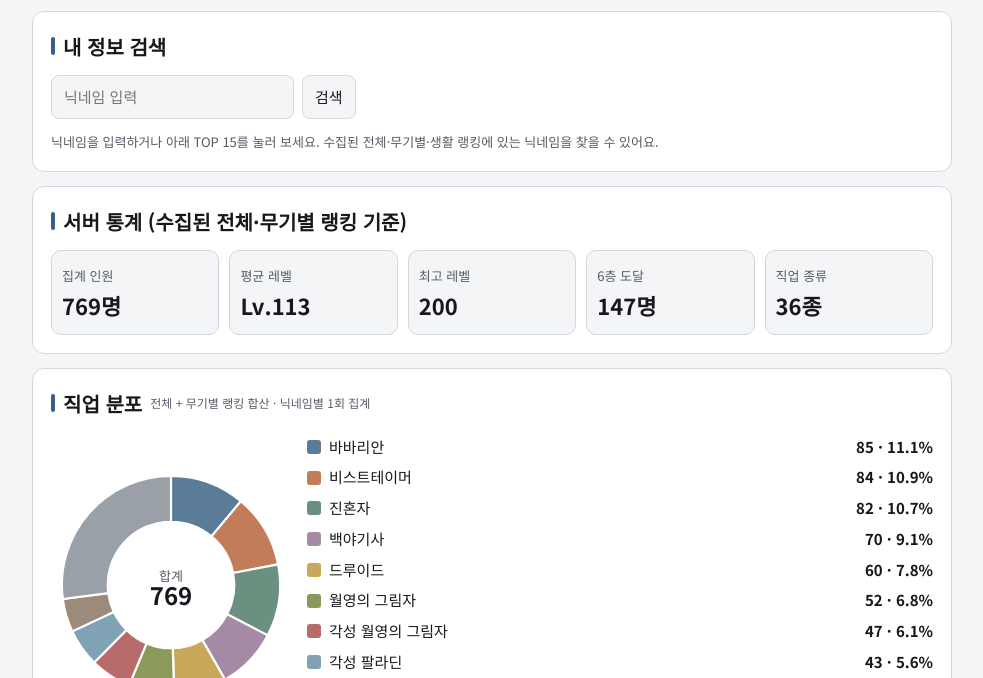
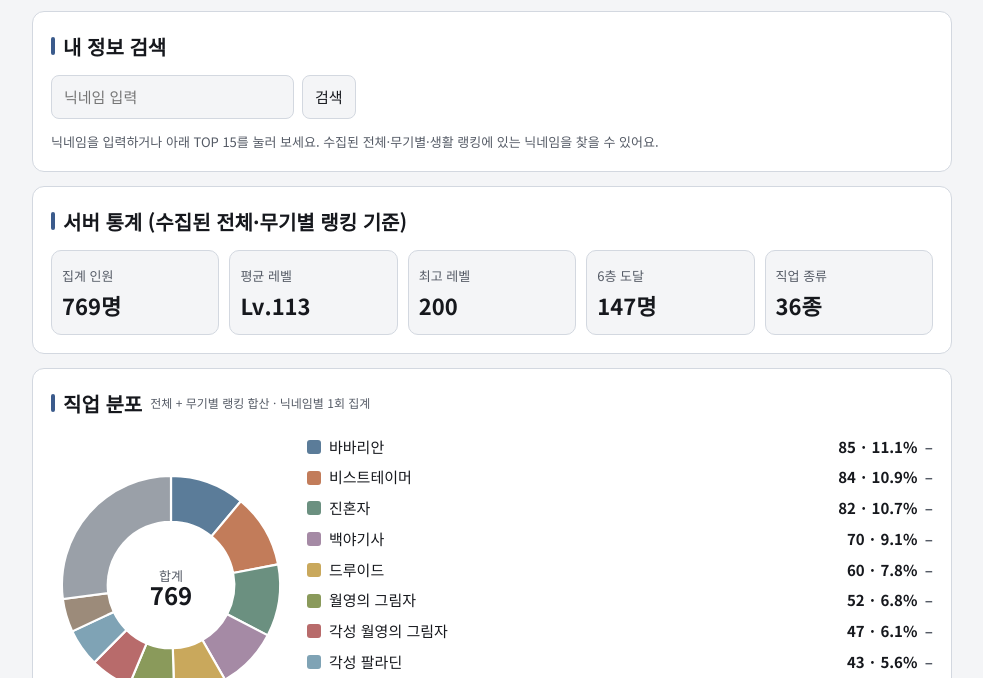
Before and after one commit to LApl3/seres-ranking, a plain HTML site: page docs/index.html in a window 1280 px wide. Shown: the part 99-777 px from the top of the page, without its empty margins (148-1131 px from the left). Drawn offline with Linux system fonts and the light colour scheme.

Commit message:
Add files via upload

```diff
--- a/docs/index.html
+++ b/docs/index.html
@@ -44,7 +44,10 @@ em.up,em.dn,em.eq{font-style:normal;font-weight:700;margin-left:4px;white-space:
 @media(max-width:640px){.t15g{grid-template-columns:1fr;grid-template-rows:none;grid-auto-flow:row}}
 .tc{display:flex;align-items:center;gap:10px;text-align:left;padding:10px;border-radius:10px;width:100%}.tc .rk{font-size:20px;min-width:34px;text-align:center;font-weight:900}
 .tc img{width:48px;height:48px;image-rendering:pixelated;border-radius:6px;background:var(--bd);flex:none}.tc .ti{display:flex;flex-direction:column;line-height:1.35;min-width:0}.tc .ti b{font-size:16px;overflow:hidden;text-overflow:ellipsis}
-#sc input{width:96px}.av{border-radius:50%}.av img{border-radius:50%;object-fit:cover}.tc img{border-radius:50%;object-fit:cover}</style></head><body><main>
+#sc input{width:96px}.av{border-radius:50%}.av img{border-radius:50%;object-fit:cover}.tc img{border-radius:50%;object-fit:cover}.rv{opacity:0;transform:translateY(28px);transition:opacity .6s ease,transform .6s ease}.rv.in{opacity:1;transform:none}
+@keyframes pop{from{opacity:0;transform:translateY(10px)}to{opacity:1;transform:none}}
+#me .grid .k,.t15g .tc{animation:pop .45s ease both}#me .grid .k:nth-child(2n){animation-delay:.05s}#me .grid .k:nth-child(3n){animation-delay:.1s}
+@media (prefers-reduced-motion:reduce){.rv{opacity:1;transform:none;transition:none}#me .grid .k,.t15g .tc{animation:none}}</style></head><body><main>
 <h1>세레스 온라인 랭킹 대시보드</h1>
 <div id="st" class="mu">⏳ 스크립트 실행 확인 중… (이 문구가 계속 보이면 알려주세요)</div>
 <div class="mu"><span id="asof">불러오는 중…</span> · 공식 페이지가 공개하는 값(레벨·직업·길드·도달 층)만 사용합니다.</div>
@@ -113,7 +116,10 @@ let FB=0;Object.values(NM).forEach(k=>{if(!(WC[k]>0)){WC[k]=CR.filter(x=>x.w==k)
 const jobs=cnt(CR,x=>x.j),top=jobs.slice(0,9),oth=jobs.slice(9).reduce((s,j)=>s+j[1],0);
 const L=avg(CR.map(x=>x.lv));
 $("#kp").innerHTML=[["집계 인원",CR.length+"명"],["평균 레벨","Lv."+Math.round(L)],["최고 레벨",CR[0].lv],["6층 도달",CR.filter(x=>x.f==6).length+"명"],["직업 종류",jobs.length+"종"]].map(k=>`<div class="k"><span class="mu">${k[0]}</span><b>${k[1]}</b></div>`).join("");
-const JI=oth?top.concat([["기타",oth]]):top;pie("#jp",JI);$("#jp").querySelectorAll(".lg div").forEach((d,i)=>{d.title="클릭하면 TOP 15이 이 직업으로 바뀝니다";d.onclick=()=>{if(JI[i][0]!="기타"){JF=JI[i][0];GK=wg(JF);t15();$("#tt15").scrollIntoView({behavior:"smooth"})}}});
+const JI=oth?top.concat([["기타",oth]]):top;const JC=Object.fromEntries(jobs.map(j=>[j[0],j[1]])),pj0=snapAt(3000),JD={};
+if(pj0&&pj0.jobs){top.forEach(t=>{JD[t[0]]=JC[t[0]]-(pj0.jobs[t[0]]||0)});if(oth){const rs=jobs.slice(9);JD["기타"]=rs.reduce((s,j)=>s+j[1],0)-rs.reduce((s,j)=>s+(pj0.jobs[j[0]]||0),0)}}
+pie("#jp",JI,JD);$("#jp").querySelectorAll(".lg div").forEach((d,i)=>{d.title="클릭하면 TOP 15이 이 직업으로 바뀝니다";d.onclick=()=>{if(JI[i][0]!="기타"){JF=JI[i][0];GK=wg(JF);t15();$("#tt15").scrollIntoView({behavior:"smooth"})}}});
+{const pj=snapAt(3000);if(FB&&pj&&pj.jobs){const pw={};for(const j in pj.jobs){const g=wg(j);pw[g]=(pw[g]||0)+pj.jobs[j]}Object.values(NM).forEach(k=>{WD[k]=WC[k]-(pw[k]||0)})}}
 pie("#wp",Object.keys(WC).map(k=>[k,WC[k]]).filter(x=>x[1]>0),WD);$("#wn").textContent=FB?"공식 등록 수를 읽지 못해 수집된 플레이어 기준으로 표시 중 · ":"";
 const bk={};CR.forEach(x=>{const k=Math.floor(x.lv/5)*5;bk[k]=(bk[k]||0)+1});const mx=Math.max(...Object.values(bk));
 $("#ld").innerHTML=Object.keys(bk).sort((a,b)=>b-a).map(k=>`<div class="bar"><b style="width:70px">${k}~${+k+4}</b><span style="width:${bk[k]/mx*60}%"></span>${bk[k]}명</div>`).join("");
@@ -189,6 +195,9 @@ function drawTr(n){chips("#pd",[[86400,"1일"],[604800,"1주"],[1209600,"2주"],
 const now=S.length?S[S.length-1].ts:0,p=S.filter(x=>x.ranks[n]&&(!PD||x.ts>=now-PD));
 $("#trc").innerHTML=p.length<2?`<div class="mu" style="margin-top:8px">기록이 2회 이상 쌓이면 그래프가 나와요 (현재 ${p.length}회)</div>`:ch("랭킹 변화 추이",p.map(x=>[x.ts,x.ranks[n][0]]),1)+ch("레벨 변화 추이",p.map(x=>[x.ts,x.ranks[n][1]]),0)}
 t15();lt();tg();
+(function(){if(!("IntersectionObserver" in window))return;const io=new IntersectionObserver(es=>es.forEach(e=>{if(e.isIntersecting){e.target.classList.add("in");io.unobserve(e.target)}}),{threshold:.06});
+document.querySelectorAll(".cd").forEach(c=>{c.classList.add("rv");io.observe(c)})})();
+
 }
 boot().then(function(){document.getElementById("st").textContent="";}).catch(e=>document.body.insertAdjacentHTML("afterbegin","<div style='background:#c33;color:#fff;padding:8px'>데이터를 불러오지 못했습니다: "+e.message+" (Actions를 한 번 실행했는지 확인하세요)</div>"));
 })();
```
